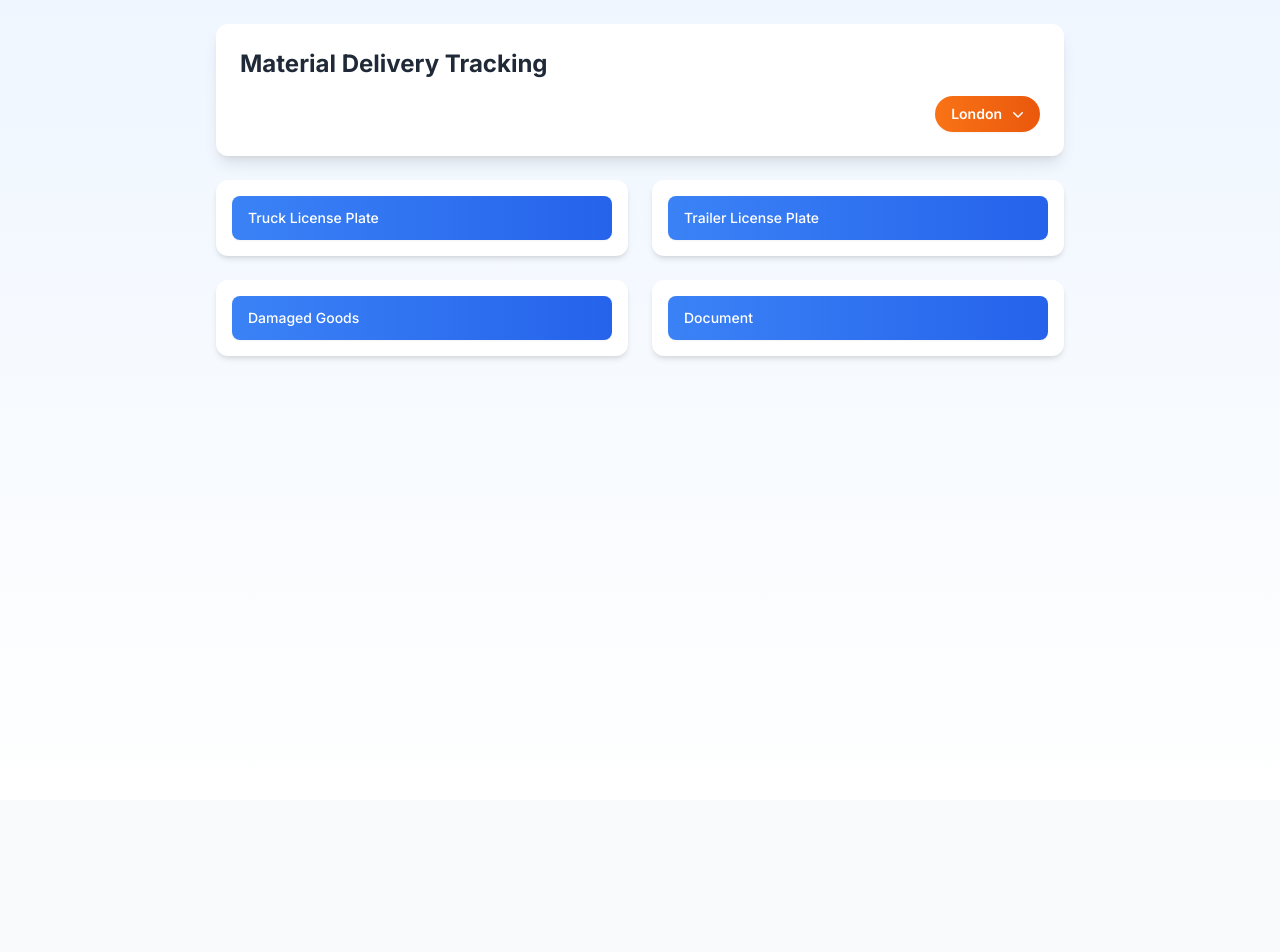
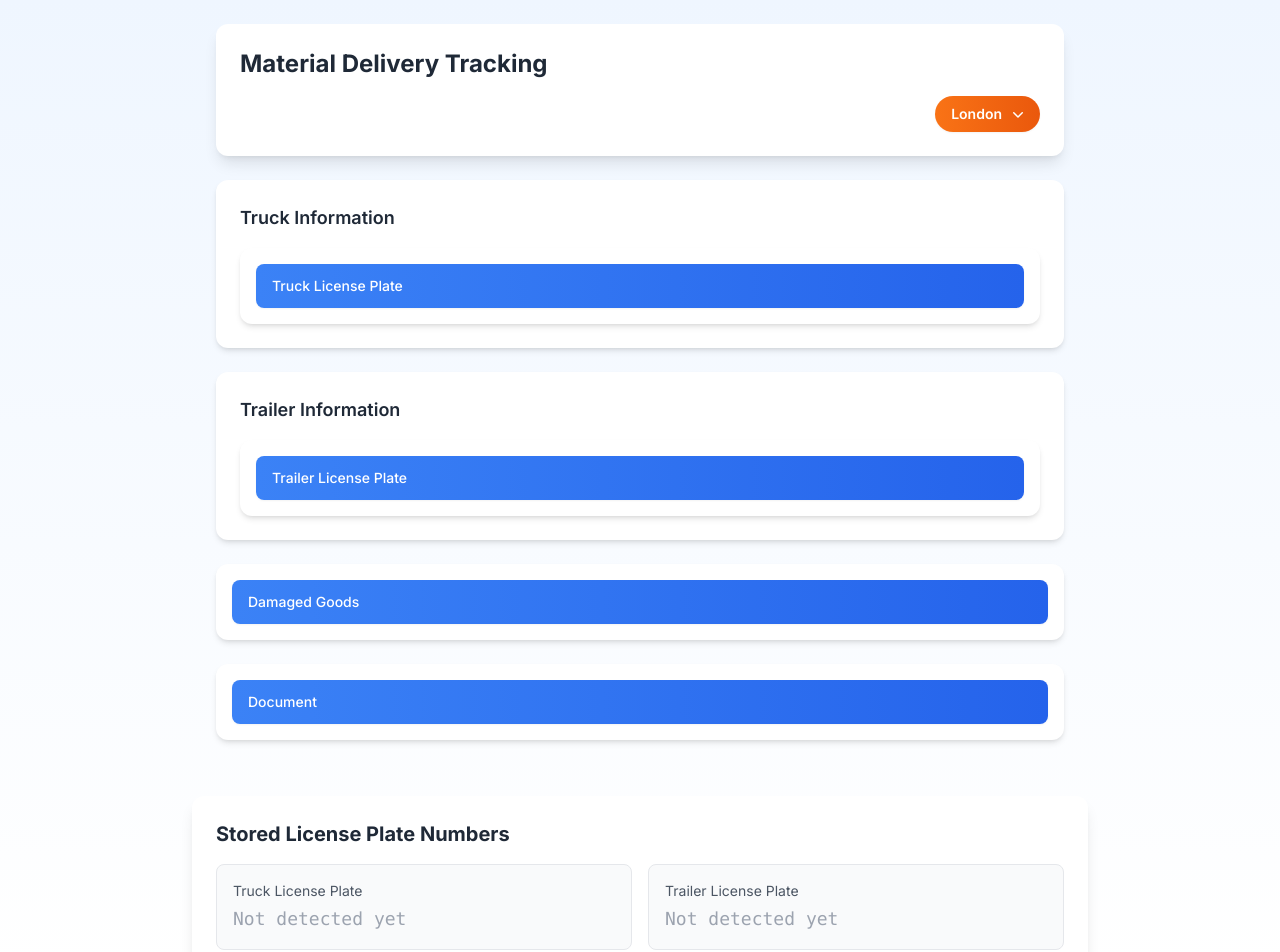
Before and after one commit to Petarpg/ID-check, a Next.js app: page / in a window 1280 px wide. Shown: the top 952 px of the page. Before the commit the page ends 800 px from the top, so only its background shows below. Built offline with nearby package versions, Linux system fonts and the light colour scheme.

Commit message:
Build - 1.11 - PP

```diff
--- a/package.json
+++ b/package.json
@@ -17,7 +17,8 @@
     "react": "^18.2.0",
     "react-dom": "^18.2.0",
     "react-icons": "^5.0.1",
-    "tailwindcss": "^3.4.1"
+    "tailwindcss": "^3.4.1",
+    "tesseract.js": "^6.0.1"
   },
   "devDependencies": {
     "@types/node": "^20.11.19",
--- a/src/app/page.tsx
+++ b/src/app/page.tsx
@@ -3,6 +3,7 @@
 import { useState } from "react";
 import SiteSelector from "@/components/SiteSelector";
 import PhotoUploadButton from "@/components/PhotoUploadButton";
+import LicensePlateReader from "@/components/LicensePlateReader";
 
 const sites = [
   { id: "london", name: "London" },
@@ -15,9 +16,16 @@ interface SitePhotos {
   };
 }
 
+interface SitePlateNumbers {
+  [siteId: string]: {
+    [category: string]: string;
+  };
+}
+
 export default function Home() {
   const [selectedSite, setSelectedSite] = useState(sites[0]);
   const [sitePhotos, setSitePhotos] = useState<SitePhotos>({});
+  const [plateNumbers, setPlateNumbers] = useState<SitePlateNumbers>({});
 
   const handlePhotoUpload = (category: string, photoUrl: string) => {
     setSitePhotos((prev) => ({
@@ -29,8 +37,22 @@ export default function Home() {
     }));
   };
 
+  const handlePlateDetected = (category: string, plateNumber: string) => {
+    setPlateNumbers((prev) => ({
+      ...prev,
+      [selectedSite.id]: {
+        ...prev[selectedSite.id],
+        [category]: plateNumber,
+      },
+    }));
+  };
+
   const getCurrentPhotos = () => {
     return sitePhotos[selectedSite.id] || {};
+  };
+
+  const getCurrentPlateNumbers = () => {
+    return plateNumbers[selectedSite.id] || {};
   };
 
   return (
@@ -49,19 +71,57 @@ export default function Home() {
           </div>
         </div>
 
-        <div className="grid grid-cols-1 md:grid-cols-2 gap-6">
+        <div className="space-y-6">
+          <div className="bg-white rounded-xl shadow-md p-6">
+            <h2 className="text-lg font-semibold text-gray-800 mb-4">
+              Truck Information
+            </h2>
             <PhotoUploadButton
               label="Truck License Plate"
               category="truck"
               onPhotoUpload={handlePhotoUpload}
               currentPhoto={getCurrentPhotos()["truck"]}
             />
+            {getCurrentPhotos()["truck"] && (
+              <LicensePlateReader
+                imageUrl={getCurrentPhotos()["truck"]}
+                onPlateDetected={(plateNumber) =>
+                  handlePlateDetected("truck", plateNumber)
+                }
+              />
+            )}
+            {getCurrentPlateNumbers()["truck"] && (
+              <p className="mt-2 text-sm text-gray-600">
+                Detected Plate: {getCurrentPlateNumbers()["truck"]}
+              </p>
+            )}
+          </div>
+
+          <div className="bg-white rounded-xl shadow-md p-6">
+            <h2 className="text-lg font-semibold text-gray-800 mb-4">
+              Trailer Information
+            </h2>
             <PhotoUploadButton
               label="Trailer License Plate"
               category="trailer"
               onPhotoUpload={handlePhotoUpload}
               currentPhoto={getCurrentPhotos()["trailer"]}
             />
+            {getCurrentPhotos()["trailer"] && (
+              <LicensePlateReader
+                imageUrl={getCurrentPhotos()["trailer"]}
+                onPlateDetected={(plateNumber) =>
+                  handlePlateDetected("trailer", plateNumber)
+                }
+              />
+            )}
+            {getCurrentPlateNumbers()["trailer"] && (
+              <p className="mt-2 text-sm text-gray-600">
+                Detected Plate: {getCurrentPlateNumbers()["trailer"]}
+              </p>
+            )}
+          </div>
+
           <PhotoUploadButton
             label="Damaged Goods"
             category="damaged"
@@ -76,6 +136,34 @@ export default function Home() {
           />
         </div>
       </div>
+      {/* License Plate Storage Section */}
+      <div className="max-w-4xl mx-auto mt-8 mb-8 p-6 bg-white rounded-xl shadow-lg">
+        <h2 className="text-xl font-bold text-gray-800 mb-4">
+          Stored License Plate Numbers
+        </h2>
+        <div className="flex flex-col sm:flex-row gap-4">
+          <div className="flex-1 bg-gray-50 rounded-lg p-4 border border-gray-200">
+            <div className="text-gray-600 text-sm mb-1">
+              Truck License Plate
+            </div>
+            <div className="text-lg font-mono text-gray-900">
+              {getCurrentPlateNumbers()["truck"] || (
+                <span className="text-gray-400">Not detected yet</span>
+              )}
+            </div>
+          </div>
+          <div className="flex-1 bg-gray-50 rounded-lg p-4 border border-gray-200">
+            <div className="text-gray-600 text-sm mb-1">
+              Trailer License Plate
+            </div>
+            <div className="text-lg font-mono text-gray-900">
+              {getCurrentPlateNumbers()["trailer"] || (
+                <span className="text-gray-400">Not detected yet</span>
+              )}
+            </div>
+          </div>
+        </div>
+      </div>
     </main>
   );
 }
--- /dev/null
+++ b/src/components/LicensePlateReader.tsx
@@ -0,0 +1,69 @@
+import { useState } from "react";
+import { createWorker, PSM } from "tesseract.js";
+
+interface LicensePlateReaderProps {
+  imageUrl: string;
+  onPlateDetected: (plateNumber: string) => void;
+}
+
+export default function LicensePlateReader({
+  imageUrl,
+  onPlateDetected,
+}: LicensePlateReaderProps) {
+  const [isProcessing, setIsProcessing] = useState(false);
+  const [error, setError] = useState<string | null>(null);
+
+  const processImage = async () => {
+    if (!imageUrl) return;
+
+    setIsProcessing(true);
+    setError(null);
+
+    try {
+      const worker: any = await createWorker();
+
+      const {
+        data: { text },
+      } = await worker.recognize(imageUrl, {
+        lang: "eng",
+        tessedit_char_whitelist: "ABCDEFGHIJKLMNOPQRSTUVWXYZ0123456789",
+        tessedit_pageseg_mode: PSM.SINGLE_LINE,
+      });
+
+      const cleanedText = text.replace(/[^A-Z0-9]/g, "").trim();
+
+      if (cleanedText) {
+        onPlateDetected(cleanedText);
+      } else {
+        setError("No license plate detected in the image");
+      }
+
+      await worker.terminate();
+    } catch (err) {
+      setError(
+        "Error processing image: " +
+          (err instanceof Error ? err.message : String(err))
+      );
+    } finally {
+      setIsProcessing(false);
+    }
+  };
+
+  return (
+    <div className="mt-4">
+      <button
+        onClick={processImage}
+        disabled={isProcessing || !imageUrl}
+        className={`w-full px-4 py-2 rounded-lg text-white font-medium transition-colors duration-200 ${
+          isProcessing || !imageUrl
+            ? "bg-gray-400 cursor-not-allowed"
+            : "bg-blue-500 hover:bg-blue-600"
+        }`}
+      >
+        {isProcessing ? "Processing..." : "Read License Plate"}
+      </button>
+
+      {error && <p className="mt-2 text-red-500 text-sm">{error}</p>}
+    </div>
+  );
+}
--- a/src/components/PhotoUploadButton.tsx
+++ b/src/components/PhotoUploadButton.tsx
@@ -173,6 +173,39 @@ export default function PhotoUploadButton({
                 playsInline
                 className="w-full h-full object-cover"
               />
+              <div className="absolute inset-0 pointer-events-none">
+                <svg
+                  className="w-full h-full absolute inset-0"
+                  style={{ display: "block" }}
+                >
+                  <defs>
+                    <mask id="mask">
+                      <rect
+                        x="0"
+                        y="0"
+                        width="100%"
+                        height="100%"
+                        fill="white"
+                      />
+                      <rect
+                        x="15%"
+                        y="35%"
+                        width="70%"
+                        height="30%"
+                        fill="black"
+                      />
+                    </mask>
+                  </defs>
+                  <rect
+                    x="0"
+                    y="0"
+                    width="100%"
+                    height="100%"
+                    fill="rgba(0,0,0,0.8)"
+                    mask="url(#mask)"
+                  />
+                </svg>
+              </div>
               <button
                 onClick={handleSwitchCamera}
                 className="absolute top-2 right-2 bg-white bg-opacity-80 rounded-full p-2 shadow hover:bg-opacity-100 transition-colors"
@@ -181,6 +214,9 @@ export default function PhotoUploadButton({
               >
                 <ArrowPathIcon className="h-6 w-6 text-gray-700" />
               </button>
+            </div>
+            <div className="mt-2 text-center text-sm text-gray-700 font-medium">
+              Align the license plate within the blue box for best results
             </div>
             <div className="mt-4 flex justify-center">
               <button
```
Also changed, not shown: 1 other file (tests, documents, lock files or other folders). Lines whose indentation alone changed are shown as unchanged.
